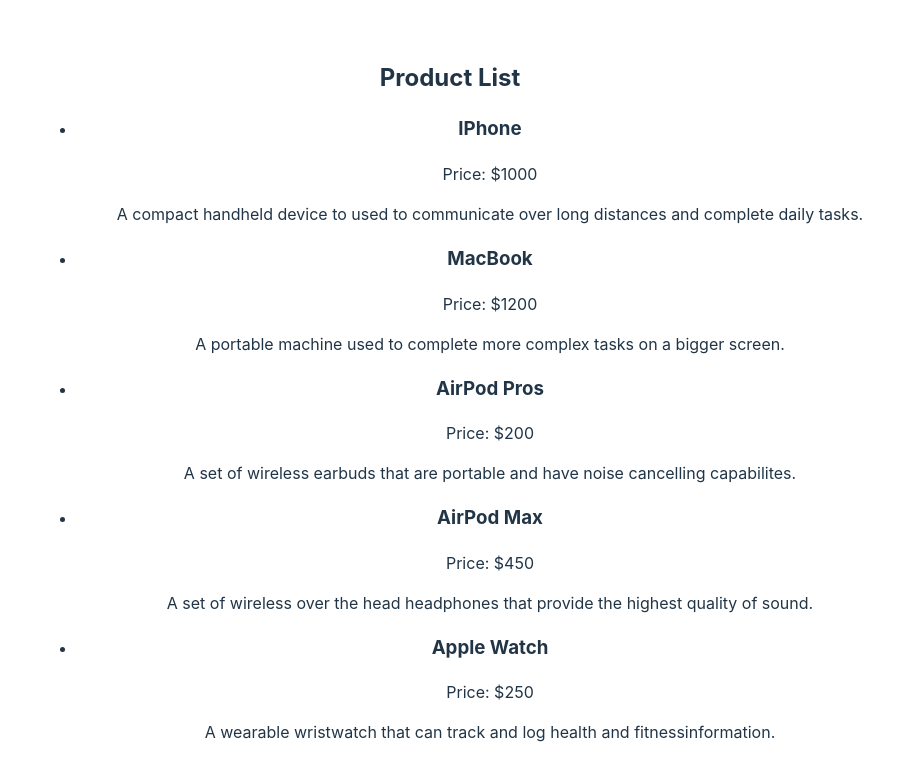
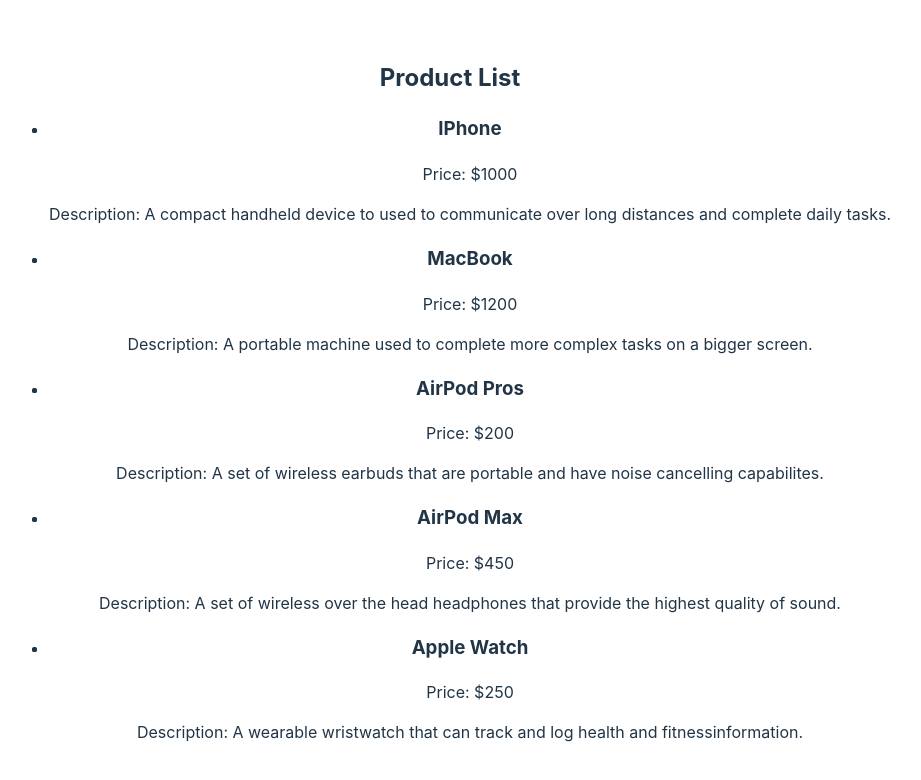
Before and after one commit to Shivpatel10/coding_challenge_16, a React (Vite) app: page / in a window 1280 px wide. Shown: the top 780 px of the page, without its empty margins (190-1111 px from the left). Built offline with nearby package versions, Linux system fonts and the light colour scheme.

Commit message:
Create ProductItem component to display individual product details

```diff
--- a/src/App.jsx
+++ b/src/App.jsx
@@ -1,8 +1,8 @@
 //import { useState } from 'react'
 //import React from 'react';
 import ProductList from './components/ProductListComponent.jsx'
+import './App.css'
 
-import './App.css'
 
 
 function App() {
--- a/src/components/ProductItem.jsx
+++ b/src/components/ProductItem.jsx
@@ -2,11 +2,11 @@
 
 function ProductItem({ product }) {
   return (
-      <ul>
+    <li>
       <h3>{product.name}</h3>
       <p>Price: ${product.price}</p>
-        <p>{product.description}</p>
-      </ul>
+      <p>Description: {product.description}</p>
+    </li>
   );
 }
 
```
Lines whose indentation alone changed are shown as unchanged.
